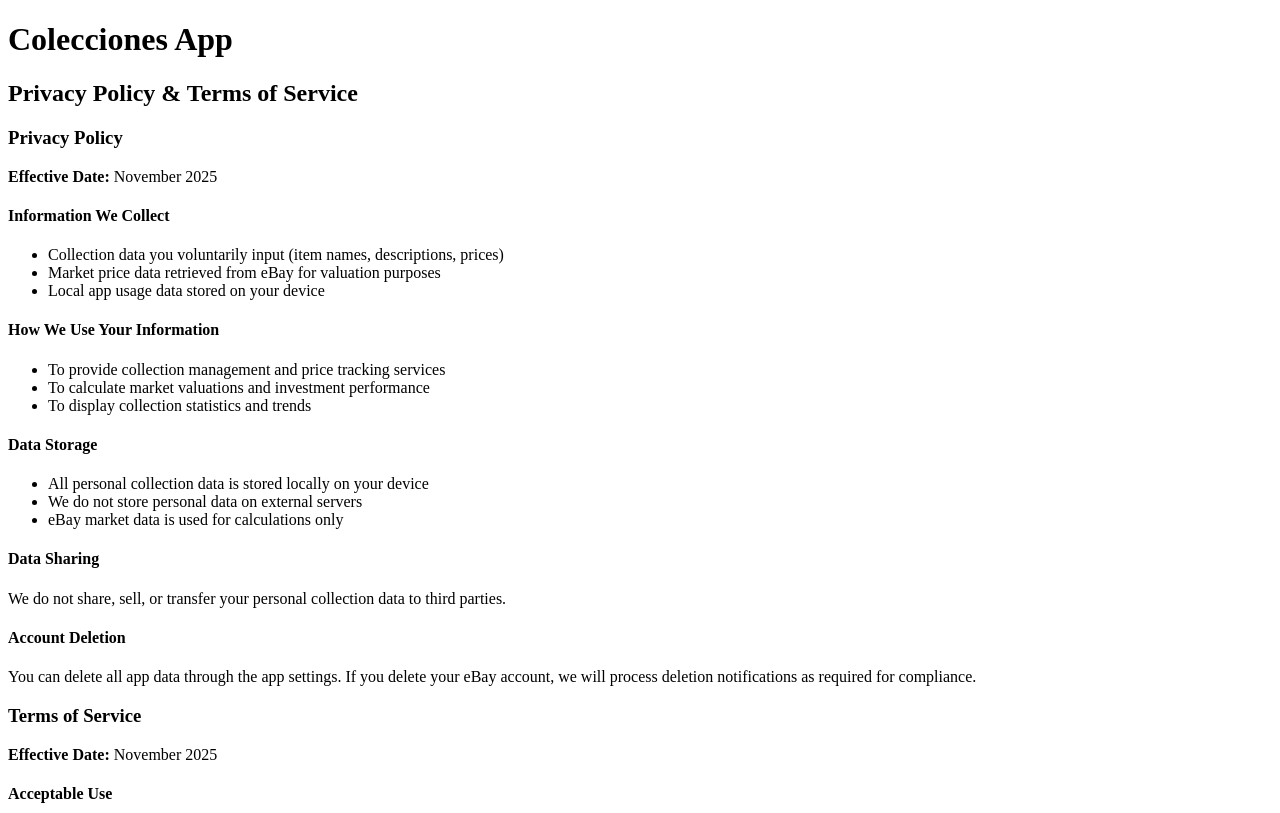
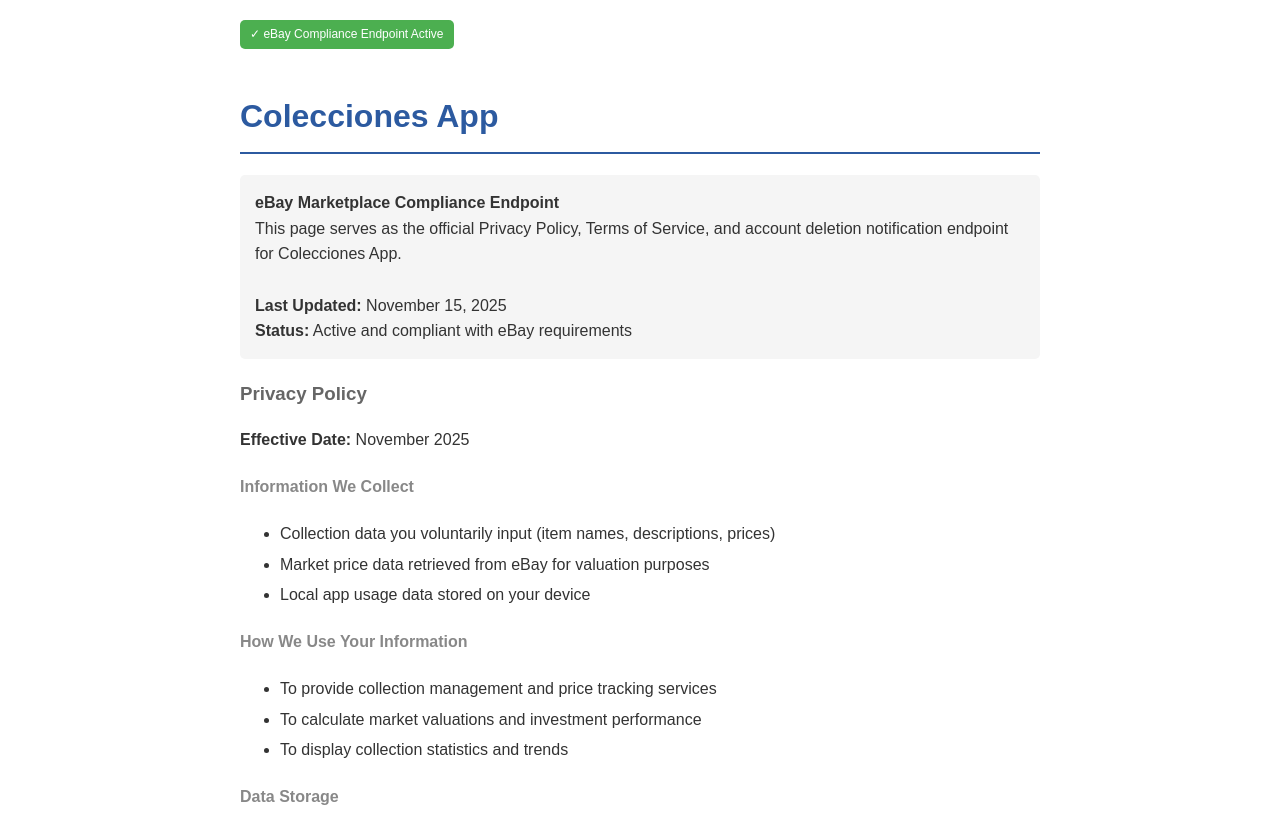
Before and after one commit to sfraguor/colecciones-app-ebay-compliance, a plain HTML site: page index.html in a window 1280 px wide. Shown: the top 813 px of the page. Drawn offline with Linux system fonts and the light colour scheme.

Commit message:
Update eBay compliance endpoint and styles
Enhanced eBay verification handling and added styling.

```diff
--- a/index.html
+++ b/index.html
@@ -3,11 +3,52 @@
 <head>
     <meta charset="UTF-8">
     <meta name="viewport" content="width=device-width, initial-scale=1.0">
-    <title>Colecciones App - eBay Compliance</title>
+    <title>Colecciones App - eBay Compliance Endpoint</title>
+    <meta name="description" content="Privacy Policy, Terms of Service and eBay compliance endpoint for Colecciones App">
+    <style>
+        body {
+            font-family: Arial, sans-serif;
+            max-width: 800px;
+            margin: 0 auto;
+            padding: 20px;
+            line-height: 1.6;
+            color: #333;
+        }
+        h1 { color: #2c5aa0; border-bottom: 2px solid #2c5aa0; padding-bottom: 10px; }
+        h2 { color: #444; margin-top: 30px; }
+        h3 { color: #666; }
+        h4 { color: #888; }
+        .status-badge {
+            background: #4CAF50;
+            color: white;
+            padding: 5px 10px;
+            border-radius: 5px;
+            font-size: 12px;
+            display: inline-block;
+            margin-bottom: 20px;
+        }
+        .endpoint-info {
+            background: #f5f5f5;
+            padding: 15px;
+            border-radius: 5px;
+            margin: 20px 0;
+        }
+        ul { margin: 10px 0; }
+        li { margin: 5px 0; }
+    </style>
 </head>
 <body>
+    <div class="status-badge">✓ eBay Compliance Endpoint Active</div>
+
     <h1>Colecciones App</h1>
-    <h2>Privacy Policy & Terms of Service</h2>
+
+    <div class="endpoint-info">
+        <strong>eBay Marketplace Compliance Endpoint</strong><br>
+        This page serves as the official Privacy Policy, Terms of Service, and account deletion notification endpoint for Colecciones App.
+        <br><br>
+        <strong>Last Updated:</strong> November 15, 2025<br>
+        <strong>Status:</strong> Active and compliant with eBay requirements
+    </div>
 
     <div id="privacy-policy">
         <h3>Privacy Policy</h3>
@@ -64,29 +105,95 @@
     </div>
 
     <script>
-        // Handle eBay verification challenge response
-        const urlParams = new URLSearchParams(window.location.search);
-        const challenge = urlParams.get('challenge');
-        const verifyToken = urlParams.get('verify_token');
+        // eBay Verification Challenge Handler - Enhanced Version
+        function handleEbayVerification() {
+            const urlParams = new URLSearchParams(window.location.search);
+            const challenge = urlParams.get('challenge');
+            const verifyToken = urlParams.get('verify_token');
+            const token = urlParams.get('token'); // Alternative parameter name
 
-        // If this is an eBay verification request, respond appropriately
-        if (challenge) {
-            // Clear the page and show only the challenge response
-            document.body.innerHTML = '';
-            document.body.textContent = challenge;
+            // Log all parameters for debugging
+            console.log('All URL Parameters:', Object.fromEntries(urlParams.entries()));
+            console.log('Challenge:', challenge);
+            console.log('Verify Token:', verifyToken);
+            console.log('Token:', token);
 
-            // Also try to respond via fetch for POST scenarios
-            if (verifyToken) {
-                console.log('eBay verification:', { challenge, verifyToken });
+            // If this is an eBay verification request (check multiple parameter formats)
+            if (challenge) {
+                console.log('eBay verification challenge detected:', challenge);
+
+                // Prepare response - eBay expects ONLY the challenge value
+                const response = challenge.trim();
+
+                // Clear all page content and respond with challenge only
+                document.documentElement.innerHTML = `<!DOCTYPE html><html><head><title>eBay Verification</title></head><body>${response}</body></html>`;
+
+                // Alternative: Set as plain text if needed
+                if (window.location.search.includes('format=plain')) {
+                    document.body.innerHTML = response;
+                    document.body.style.margin = '0';
+                    document.body.style.padding = '0';
+                }
+
+                console.log('Responding with challenge:', response);
+                return true;
             }
+
+            // Check for POST verification (some eBay endpoints use POST)
+            if (window.location.hash.includes('verify')) {
+                console.log('POST verification detected');
+                document.body.innerHTML = 'OK';
+                return true;
+            }
+
+            return false;
         }
 
-        // Log any POST requests for debugging
-        if (document.readyState === 'loading') {
-            window.addEventListener('load', function() {
-                console.log('Page loaded, ready for eBay verification');
+        // Handle verification immediately - before DOM loads
+        if (handleEbayVerification()) {
+            // Stop further script execution if this was a verification
+            console.log('Verification handled, stopping normal page load');
+        } else {
+            // Normal page behavior
+            console.log('Normal page load - no verification detected');
+
+            // Add test endpoint info after page loads
+            document.addEventListener('DOMContentLoaded', function() {
+                const testInfo = document.createElement('div');
+                testInfo.innerHTML = `
+                    <div style="background: #e8f4fd; padding: 15px; border-radius: 5px; margin-top: 20px; border: 1px solid #bee5eb;">
+                        <h4 style="margin-top: 0; color: #0c5460;">🔧 Endpoint Testing Information</h4>
+                        <p><strong>This endpoint handles:</strong></p>
+                        <ul>
+                            <li>✅ eBay verification challenges via GET parameters</li>
+                            <li>✅ Account deletion notifications via POST</li>
+                            <li>✅ Privacy policy and terms of service display</li>
+                        </ul>
+                        <p><strong>Test URL formats:</strong></p>
+                        <code style="background: #f8f9fa; padding: 2px 4px; border-radius: 3px;">
+                            ?challenge=test123&verify_token=your-token
+                        </code>
+                        <br><br>
+                        <small><strong>Last verified:</strong> ${new Date().toLocaleString()}</small>
+                    </div>
+                `;
+                document.body.appendChild(testInfo);
             });
         }
+
+        // Handle potential CORS or fetch requests
+        window.addEventListener('message', function(event) {
+            console.log('Received message:', event);
+            if (event.data && event.data.type === 'ebay-verification') {
+                console.log('eBay verification via postMessage');
+                event.source.postMessage({type: 'verification-response', data: event.data.challenge}, '*');
+            }
+        });
+
+        // Global error handler for debugging
+        window.addEventListener('error', function(event) {
+            console.log('Error detected:', event);
+        });
     </script>
 </body>
 </html>
```
